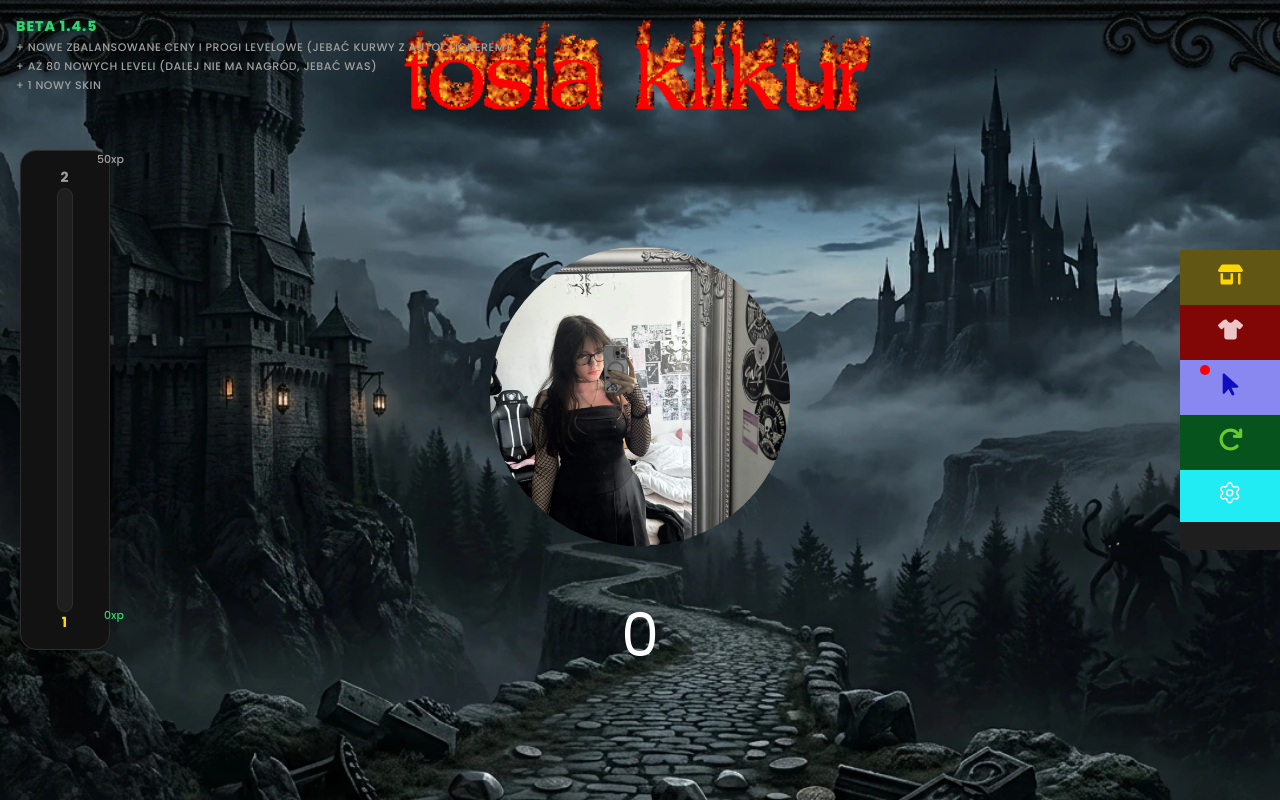
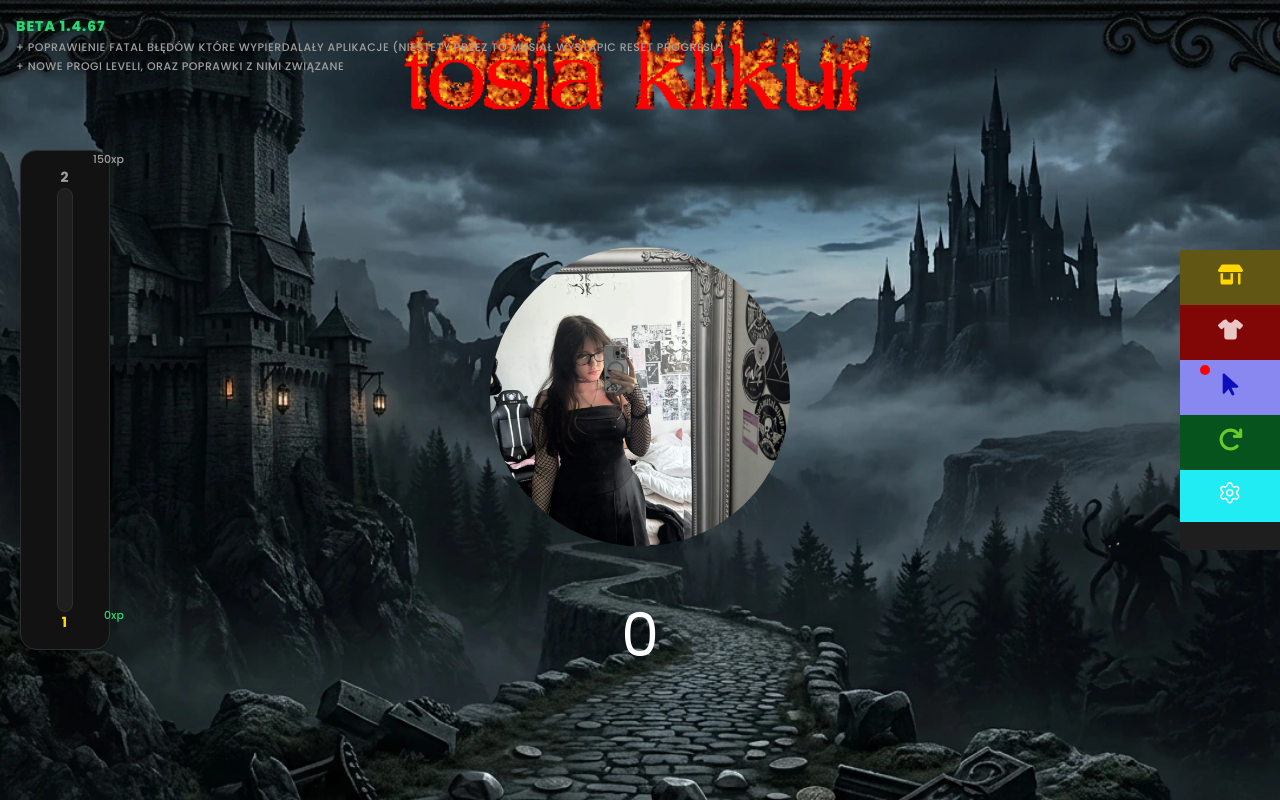
Before and after one commit to kwasnakiwi/TosiaKlikur, a React (Vite) app: page / in a window 1280 px wide. Built offline with nearby package versions, Linux system fonts and the light colour scheme.

Commit message:
level fixes, fatal errors fixes BETA 1.4.67

```diff
--- a/package.json
+++ b/package.json
@@ -10,6 +10,7 @@
     "preview": "vite preview"
   },
   "dependencies": {
+    "crypto-js": "^4.2.0",
     "react": "^19.2.6",
     "react-dom": "^19.2.6",
     "react-icons": "^5.6.0",
--- a/src/Components/Clicker.jsx
+++ b/src/Components/Clicker.jsx
@@ -36,20 +36,22 @@ const getEncryptedRebirths = () => {
 
 const getEncryptedUpgrades = () => {
   const saved = localStorage.getItem("upgrades");
-  return saved ? JSON.parse(decryptData(saved, "[]")) : [];
+  if (!saved) return [];
+  const decrypted = decryptData(saved, []);
+  return Array.isArray(decrypted) ? decrypted : [];
 };
 
 const getEncryptedAutoStatus = () => {
   const saved = localStorage.getItem("auto_clicker_1_active");
   if (!saved) return false;
-  return decryptData(saved, "false") === "true";
+  return decryptData(saved, false) === true;
 };
 
 const getEncryptedSkins = () => {
   const saved = localStorage.getItem("skins");
-  return saved
-    ? JSON.parse(decryptData(saved, '["skin_tosia1"]'))
-    : ["skin_tosia1"];
+  if (!saved) return ["skin_tosia1"];
+  const decrypted = decryptData(saved, ["skin_tosia1"]);
+  return Array.isArray(decrypted) ? decrypted : ["skin_tosia1"];
 };
 
 const getEncryptedCurrentSkin = () => {
@@ -72,7 +74,40 @@ const getEncryptedSettings = () => {
   }
 };
 
-const CURRENT_VERSION = "BETA 1.4.5";
+export const getXpThresholdForLevel = (lvl) => {
+  if (lvl <= 1) return 0;
+
+  const START_XP = 150;
+  const MULTIPLIER = 1.15;
+
+  let totalXpRequired = 0;
+  let currentLevelRequirement = START_XP;
+
+  for (let i = 2; i <= lvl; i++) {
+    totalXpRequired += Math.round(currentLevelRequirement);
+    currentLevelRequirement *= MULTIPLIER;
+  }
+
+  return totalXpRequired;
+};
+
+const calculateLevelFromXp = (currentXp) => {
+  if (currentXp >= 1000000) return 100;
+
+  let lvl = 1;
+  while (lvl < 100 && currentXp >= getXpThresholdForLevel(lvl + 1)) {
+    lvl++;
+  }
+  return lvl;
+};
+
+const CURRENT_VERSION = "BETA 1.4.67";
+
+if (localStorage.getItem("game_version") !== CURRENT_VERSION) {
+  localStorage.clear();
+
+  localStorage.setItem("game_version", CURRENT_VERSION);
+}
 
 function Clicker() {
   const [score, setScore] = useState(() => getEncryptedScore());
@@ -89,7 +124,10 @@ function Clicker() {
     getEncryptedCurrentSkin(),
   );
   const [xp, setXp] = useState(() => getEncryptedXp());
-  const [level, setLevel] = useState(1);
+  const [level, setLevel] = useState(() => {
+    const initialXp = getEncryptedXp();
+    return calculateLevelFromXp(initialXp);
+  });
   const [showLevelUp, setShowLevelUp] = useState(false);
   const [showSettings, setShowSettings] = useState(false);
   const [settings, setSettings] = useState(() => getEncryptedSettings());
@@ -98,12 +136,6 @@ function Clicker() {
   const xpRef = useRef(xp);
   const lastClickTime = useRef(0);
   const isMounted = useRef(false);
-
-  if (localStorage.getItem("game_version") !== CURRENT_VERSION) {
-    localStorage.clear();
-
-    localStorage.setItem("game_version", CURRENT_VERSION);
-  }
 
   useEffect(() => {
     scoreRef.current = score;
@@ -243,23 +275,18 @@ function Clicker() {
   useEffect(() => {
     const handleLevelRewards = (newLevel) => {
       const savedRewards = localStorage.getItem("claimed_rewards");
-      let claimedRewards = savedRewards
-        ? JSON.parse(decryptData(savedRewards, "[]"))
-        : [];
+      let claimedRewards = savedRewards ? decryptData(savedRewards, []) : [];
 
       if (claimedRewards.includes(newLevel)) return;
 
       let rewardAmount = 0;
-      if (newLevel === 2) rewardAmount = 5000;
-      if (newLevel === 5) rewardAmount = 15000;
-      if (newLevel === 10) rewardAmount = 50000;
+      if (newLevel === 2) rewardAmount = 1000;
+      if (newLevel === 5) rewardAmount = 3000;
+      if (newLevel === 10) rewardAmount = 10000;
 
       if (rewardAmount > 0) {
         claimedRewards.push(newLevel);
-        localStorage.setItem(
-          "claimed_rewards",
-          encryptData(JSON.stringify(claimedRewards)),
-        );
+        localStorage.setItem("claimed_rewards", encryptData(claimedRewards));
 
         setScore((prev) => {
           const nScore = prev + rewardAmount;
@@ -269,106 +296,7 @@ function Clicker() {
       }
     };
 
-    let calculatedLevel = 1;
-    if (xp >= 1000000) calculatedLevel = 100;
-    else if (xp >= 985000) calculatedLevel = 99;
-    else if (xp >= 970000) calculatedLevel = 98;
-    else if (xp >= 955000) calculatedLevel = 97;
-    else if (xp >= 940000) calculatedLevel = 96;
-    else if (xp >= 925000) calculatedLevel = 95;
-    else if (xp >= 910000) calculatedLevel = 94;
-    else if (xp >= 895000) calculatedLevel = 93;
-    else if (xp >= 880000) calculatedLevel = 92;
-    else if (xp >= 865000) calculatedLevel = 91;
-    else if (xp >= 850000) calculatedLevel = 90;
-    else if (xp >= 835000) calculatedLevel = 89;
-    else if (xp >= 820000) calculatedLevel = 88;
-    else if (xp >= 805000) calculatedLevel = 87;
-    else if (xp >= 790000) calculatedLevel = 86;
-    else if (xp >= 775000) calculatedLevel = 85;
-    else if (xp >= 760000) calculatedLevel = 84;
-    else if (xp >= 745000) calculatedLevel = 83;
-    else if (xp >= 730000) calculatedLevel = 82;
-    else if (xp >= 715000) calculatedLevel = 81;
-    else if (xp >= 700000) calculatedLevel = 80;
-    else if (xp >= 686000) calculatedLevel = 79;
-    else if (xp >= 672000) calculatedLevel = 78;
-    else if (xp >= 658000) calculatedLevel = 77;
-    else if (xp >= 644000) calculatedLevel = 76;
-    else if (xp >= 630000) calculatedLevel = 75;
-    else if (xp >= 616000) calculatedLevel = 74;
-    else if (xp >= 602000) calculatedLevel = 73;
-    else if (xp >= 588000) calculatedLevel = 72;
-    else if (xp >= 574000) calculatedLevel = 71;
-    else if (xp >= 560000) calculatedLevel = 70;
-    else if (xp >= 547000) calculatedLevel = 69;
-    else if (xp >= 534000) calculatedLevel = 68;
-    else if (xp >= 521000) calculatedLevel = 67;
-    else if (xp >= 508000) calculatedLevel = 66;
-    else if (xp >= 495000) calculatedLevel = 65;
-    else if (xp >= 482000) calculatedLevel = 64;
-    else if (xp >= 469000) calculatedLevel = 63;
-    else if (xp >= 456000) calculatedLevel = 62;
-    else if (xp >= 443000) calculatedLevel = 61;
-    else if (xp >= 430000) calculatedLevel = 60;
-    else if (xp >= 418000) calculatedLevel = 59;
-    else if (xp >= 406000) calculatedLevel = 58;
-    else if (xp >= 394000) calculatedLevel = 57;
-    else if (xp >= 382000) calculatedLevel = 56;
-    else if (xp >= 370000) calculatedLevel = 55;
-    else if (xp >= 358000) calculatedLevel = 54;
-    else if (xp >= 346000) calculatedLevel = 53;
-    else if (xp >= 334000) calculatedLevel = 52;
-    else if (xp >= 322000) calculatedLevel = 51;
-    else if (xp >= 310000) calculatedLevel = 50;
-    else if (xp >= 299000) calculatedLevel = 49;
-    else if (xp >= 288000) calculatedLevel = 48;
-    else if (xp >= 277000) calculatedLevel = 47;
-    else if (xp >= 266000) calculatedLevel = 46;
-    else if (xp >= 255000) calculatedLevel = 45;
-    else if (xp >= 244000) calculatedLevel = 44;
-    else if (xp >= 233000) calculatedLevel = 43;
-    else if (xp >= 222000) calculatedLevel = 42;
-    else if (xp >= 211000) calculatedLevel = 41;
-    else if (xp >= 200000) calculatedLevel = 40;
-    else if (xp >= 190000) calculatedLevel = 39;
-    else if (xp >= 180000) calculatedLevel = 38;
-    else if (xp >= 170000) calculatedLevel = 37;
-    else if (xp >= 160000) calculatedLevel = 36;
-    else if (xp >= 150000) calculatedLevel = 35;
-    else if (xp >= 140000) calculatedLevel = 34;
-    else if (xp >= 130000) calculatedLevel = 33;
-    else if (xp >= 120000) calculatedLevel = 32;
-    else if (xp >= 110000) calculatedLevel = 31;
-    else if (xp >= 100000) calculatedLevel = 30;
-    else if (xp >= 91000) calculatedLevel = 29;
-    else if (xp >= 82000) calculatedLevel = 28;
-    else if (xp >= 73000) calculatedLevel = 27;
-    else if (xp >= 64000) calculatedLevel = 26;
-    else if (xp >= 55000) calculatedLevel = 25;
-    else if (xp >= 47000) calculatedLevel = 24;
-    else if (xp >= 39000) calculatedLevel = 23;
-    else if (xp >= 32000) calculatedLevel = 22;
-    else if (xp >= 26000) calculatedLevel = 21;
-    else if (xp >= 21000) calculatedLevel = 20;
-    else if (xp >= 17000) calculatedLevel = 19;
-    else if (xp >= 13800) calculatedLevel = 18;
-    else if (xp >= 11000) calculatedLevel = 17;
-    else if (xp >= 8600) calculatedLevel = 16;
-    else if (xp >= 6600) calculatedLevel = 15;
-    else if (xp >= 5000) calculatedLevel = 14;
-    else if (xp >= 3700) calculatedLevel = 13;
-    else if (xp >= 2700) calculatedLevel = 12;
-    else if (xp >= 1900) calculatedLevel = 11;
-    else if (xp >= 1200) calculatedLevel = 10;
-    else if (xp >= 750) calculatedLevel = 9;
-    else if (xp >= 450) calculatedLevel = 8;
-    else if (xp >= 320) calculatedLevel = 7;
-    else if (xp >= 220) calculatedLevel = 6;
-    else if (xp >= 160) calculatedLevel = 5;
-    else if (xp >= 110) calculatedLevel = 4;
-    else if (xp >= 80) calculatedLevel = 3;
-    else if (xp >= 50) calculatedLevel = 2;
+    const calculatedLevel = calculateLevelFromXp(xp);
 
     if (calculatedLevel > level) {
       setLevel(calculatedLevel);
@@ -456,13 +384,12 @@ function Clicker() {
         <div className="version-box">
           <p className="version">{CURRENT_VERSION}</p>
           <p className="added-things">
-            + Nowe zbalansowane ceny i progi levelowe (jebać kurwy z
-            autoclickerem)
+            + Poprawienie fatal błędów które wypierdalały aplikacje (niestety
+            przez to musiał wystąpic reset progresu)
           </p>
           <p className="added-things">
-            + Aż 80 nowych leveli (dalej nie ma nagród, jebać was)
+            + Nowe progi leveli, oraz poprawki z nimi związane
           </p>
-          <p className="added-things">+ 1 nowy skin</p>
         </div>
         <div className="title">
           <img src={title} alt="" />
--- a/src/Components/LevelBar.jsx
+++ b/src/Components/LevelBar.jsx
@@ -1,125 +1,23 @@
 import React from "react";
 import "./../styles/LevelBar.css";
+import { getXpThresholdForLevel } from "./Clicker";
 
 function LevelBar({ level, xp }) {
-  const thresholds = [
-    { level: 1, xp: 0 },
-    { level: 2, xp: 50 },
-    { level: 3, xp: 80 },
-    { level: 4, xp: 110 },
-    { level: 5, xp: 160 },
-    { level: 6, xp: 220 },
-    { level: 7, xp: 320 },
-    { level: 8, xp: 450 },
-    { level: 9, xp: 750 },
-    { level: 10, xp: 1200 },
-    { level: 11, xp: 1900 },
-    { level: 12, xp: 2700 },
-    { level: 13, xp: 3700 },
-    { level: 14, xp: 5000 },
-    { level: 15, xp: 6600 },
-    { level: 16, xp: 8600 },
-    { level: 17, xp: 11000 },
-    { level: 18, xp: 13800 },
-    { level: 19, xp: 17000 },
-    { level: 20, xp: 21000 },
-    { level: 21, xp: 26000 },
-    { level: 22, xp: 32000 },
-    { level: 23, xp: 39000 },
-    { level: 24, xp: 47000 },
-    { level: 25, xp: 55000 },
-    { level: 26, xp: 64000 },
-    { level: 27, xp: 73000 },
-    { level: 28, xp: 82000 },
-    { level: 29, xp: 91000 },
-    { level: 30, xp: 100000 },
-    { level: 31, xp: 110000 },
-    { level: 32, xp: 120000 },
-    { level: 33, xp: 130000 },
-    { level: 34, xp: 140000 },
-    { level: 35, xp: 150000 },
-    { level: 36, xp: 160000 },
-    { level: 37, xp: 170000 },
-    { level: 38, xp: 180000 },
-    { level: 39, xp: 190000 },
-    { level: 40, xp: 200000 },
-    { level: 41, xp: 211000 },
-    { level: 42, xp: 222000 },
-    { level: 43, xp: 233000 },
-    { level: 44, xp: 244000 },
-    { level: 45, xp: 255000 },
-    { level: 46, xp: 266000 },
-    { level: 47, xp: 277000 },
-    { level: 48, xp: 288000 },
-    { level: 49, xp: 299000 },
-    { level: 50, xp: 310000 },
-    { level: 51, xp: 322000 },
-    { level: 52, xp: 334000 },
-    { level: 53, xp: 346000 },
-    { level: 54, xp: 358000 },
-    { level: 55, xp: 370000 },
-    { level: 56, xp: 382000 },
-    { level: 57, xp: 394000 },
-    { level: 58, xp: 406000 },
-    { level: 59, xp: 418000 },
-    { level: 60, xp: 430000 },
-    { level: 61, xp: 443000 },
-    { level: 62, xp: 456000 },
-    { level: 63, xp: 469000 },
-    { level: 64, xp: 482000 },
-    { level: 65, xp: 495000 },
-    { level: 66, xp: 508000 },
-    { level: 67, xp: 521000 },
-    { level: 68, xp: 534000 },
-    { level: 69, xp: 547000 },
-    { level: 70, xp: 560000 },
-    { level: 71, xp: 574000 },
-    { level: 72, xp: 574000 },
-    { level: 73, xp: 602000 },
-    { level: 74, xp: 616000 },
-    { level: 75, xp: 630000 },
-    { level: 76, xp: 644000 },
-    { level: 77, xp: 658000 },
-    { level: 78, xp: 672000 },
-    { level: 79, xp: 686000 },
-    { level: 80, xp: 700000 },
-    { level: 81, xp: 715000 },
-    { level: 82, xp: 730000 },
-    { level: 83, xp: 745000 },
-    { level: 84, xp: 760000 },
-    { level: 85, xp: 775000 },
-    { level: 86, xp: 790000 },
-    { level: 87, xp: 805000 },
-    { level: 88, xp: 820000 },
-    { level: 89, xp: 835000 },
-    { level: 90, xp: 850000 },
-    { level: 91, xp: 865000 },
-    { level: 92, xp: 880000 },
-    { level: 93, xp: 895000 },
-    { level: 94, xp: 910000 },
-    { level: 95, xp: 925000 },
-    { level: 96, xp: 940000 },
-    { level: 97, xp: 955000 },
-    { level: 98, xp: 970000 },
-    { level: 99, xp: 985000 },
-    { level: 100, xp: 1000000 },
-  ];
+  const currentLevelXpStart = getXpThresholdForLevel(level);
+  const nextLevelXpStart = getXpThresholdForLevel(level + 1);
 
-  const currentLevelData = thresholds.find((t) => t.level === level) || {
-    xp: 0,
-  };
-  const nextLevelData = thresholds.find((t) => t.level === level + 1);
-
-  const isMaxLevel = !nextLevelData;
+  const isMaxLevel = level >= 100;
 
   let progressPercent = 100;
   let xpOnCurrentLevel = xp;
   let xpRequiredForNext = 0;
 
   if (!isMaxLevel) {
-    const xpInThisLevel = xp - currentLevelData.xp;
-    xpRequiredForNext = nextLevelData.xp - currentLevelData.xp;
+    xpRequiredForNext = nextLevelXpStart - currentLevelXpStart;
+
+    const xpInThisLevel = xp - currentLevelXpStart;
     xpOnCurrentLevel = Math.max(xpInThisLevel, 0);
+
     progressPercent = Math.min(
       Math.max((xpOnCurrentLevel / xpRequiredForNext) * 100, 0),
       100,
--- a/src/Components/crypto.js
+++ b/src/Components/crypto.js
@@ -1,11 +1,16 @@
 const SECRET_KEY = "Tyr_devtojebanycfellito2137!#2445";
 
-// Funkcja szyfrująca (zmienia tekst/liczbę w nieczytelny ciąg znaków)
+// Funkcja szyfrująca (zmienia tekst/liczbe/obiekt w nieczytelny ciąg znaków)
 export const encryptData = (data) => {
-  const stringData = String(data);
+  if (data === undefined || data === null) return "";
+
+  // Jeśli przekazano obiekt lub tablicę, zamieniamy na JSON string, inaczej na zwykły string
+  const stringData =
+    typeof data === "object" ? JSON.stringify(data) : String(data);
   let result = "";
 
-  for (let i = 0; i < stringData.charCodeAt(i); i++) {
+  // POPRAWIONO: Pętla musi iść do końca długości stringa (stringData.length)
+  for (let i = 0; i < stringData.length; i++) {
     // Pobieramy kod znaku z danych i kod znaku z klucza
     const charCode = stringData.charCodeAt(i);
     const keyChar = SECRET_KEY.charCodeAt(i % SECRET_KEY.length);
@@ -21,7 +26,7 @@ export const encryptData = (data) => {
   return btoa(result.slice(0, -1));
 };
 
-// Funkcja deszyfrująca (przywraca oryginalną wartość)
+// Funkcja deszyfrująca (przywraca oryginalną wartość i odpowiedni typ)
 export const decryptData = (cipherText, defaultValue = "") => {
   if (!cipherText) return defaultValue;
 
@@ -32,6 +37,8 @@ export const decryptData = (cipherText, defaultValue = "") => {
     let result = "";
 
     for (let i = 0; i < charArray.length; i++) {
+      if (!charArray[i]) continue; // Zabezpieczenie przed pustym elementem
+
       const encryptedChar = parseInt(charArray[i], 10) - 13;
       const keyChar = SECRET_KEY.charCodeAt(i % SECRET_KEY.length);
 
@@ -39,10 +46,30 @@ export const decryptData = (cipherText, defaultValue = "") => {
       result += originalChar;
     }
 
+    // AUTOMATYCZNE PRZYWRACANIE TYPÓW (ułatwia życie w React):
+
+    // 1. Jeśli to tablica lub obiekt JSON (np. upgrades lub skins) -> parsujemy
+    if (
+      (result.startsWith("{") && result.endsWith("}")) ||
+      (result.startsWith("[") && result.endsWith("]"))
+    ) {
+      return JSON.parse(result);
+    }
+
+    // 2. Jeśli to liczba (np. score) -> zwracamy jako typ Number
+    if (!isNaN(result) && result.trim() !== "") {
+      return Number(result);
+    }
+
+    // 3. Jeśli to boolean (np. auto_clicker_active)
+    if (result === "true") return true;
+    if (result === "false") return false;
+
     return result;
   } catch (error) {
     // Jeśli kolega majstrował przy pliku i skasował jakiś znak,
-    // funkcja się wywali - wtedy zwracamy wartość domyślną (np. 0), czyli resetujemy gościa!
+    // funkcja się wywali - wtedy zwracamy wartość domyślną
+    console.warn("Wykryto manipulację przy zapisie lub błąd dekodowania!");
     return defaultValue;
   }
 };
```
Also changed, not shown: 1 other file (tests, documents, lock files or other folders).
